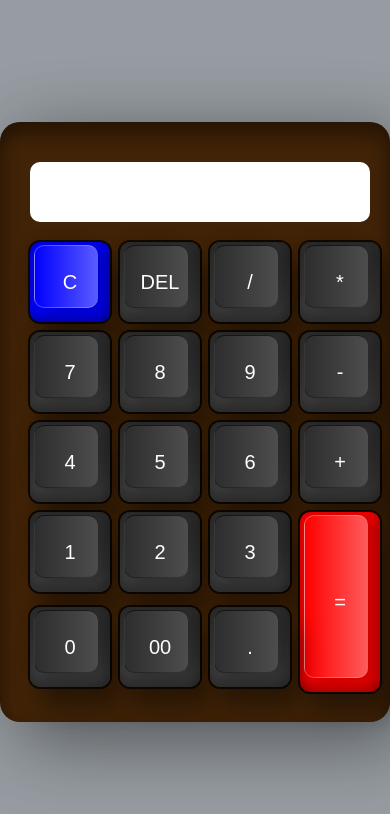
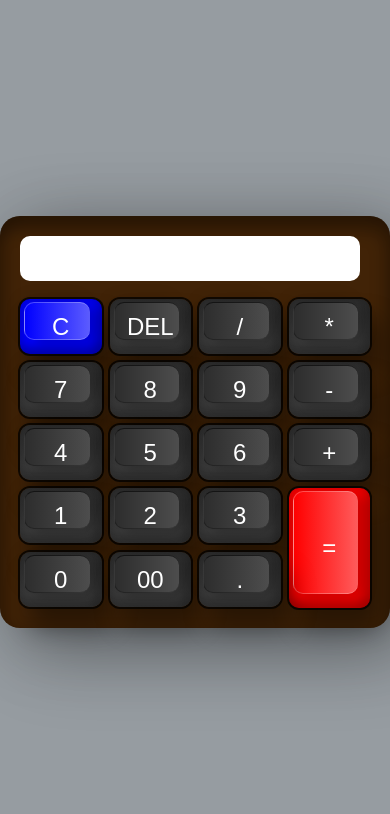
Before and after one commit to leetech-code/codeAlpha_calculator, a plain HTML site: page index.html in a window 390 px wide. Drawn offline with Linux system fonts and the light colour scheme.

Commit message:
added responsiveness

```diff
--- a/style.css
+++ b/style.css
@@ -111,3 +111,57 @@ body {
     border-bottom: 1px solid rgb(255, 255, 255, 0.27);
     border-top: 1px solid rgb(255, 255, 255, 0.27);
 }
+
+
+
+
+/* Mobile */
+
+@media (max-width: 768px) {
+  .container {
+    padding: 20px;
+    width: 100%;
+    max-width: 400px;
+  }
+
+  .calculator {
+    grid-template-columns: repeat(4, 1fr);
+    gap: 8px;
+  }
+
+  .calculator .value {
+    height: 50px;
+    font-size: 24px;
+  }
+
+  .calculator button {
+    width: 100%;
+    height: 60px;
+    font-size: 1.2em;
+  }
+
+  .calculator button.equal {
+    height: 130px;
+  }
+}
+
+@media (max-width: 480px) {
+  .calculator button {
+    height: 55px;
+    font-size: 1em;
+  }
+
+  .calculator button.equal {
+    height: 120px;
+  }
+
+  .calculator .value {
+    font-size: 20px;
+    height: 45px;
+  }
+}
+
+/* Prevent zoom on mobile input focus */
+input[type="text"] {
+  font-size: 16px;
+}
```
